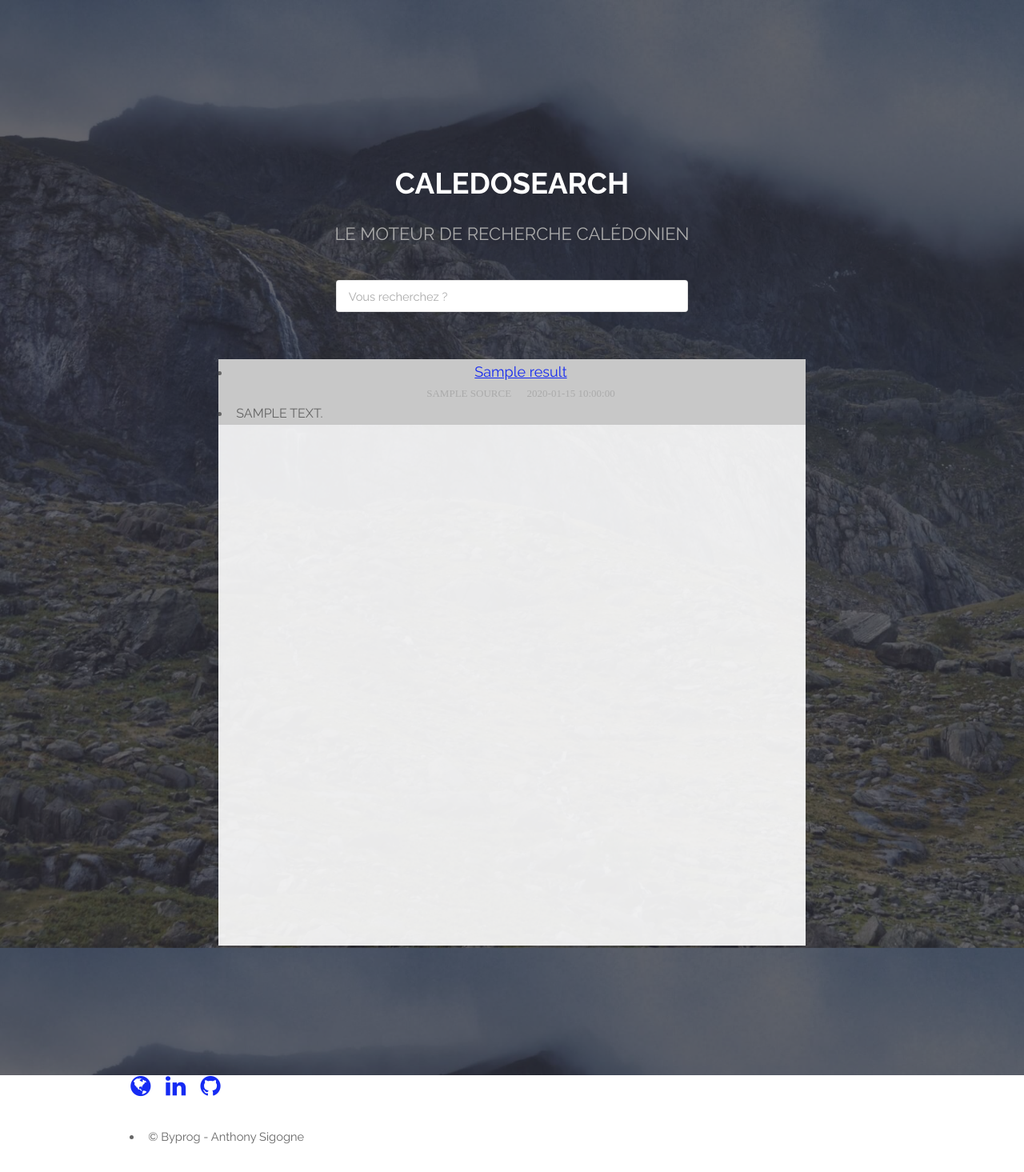
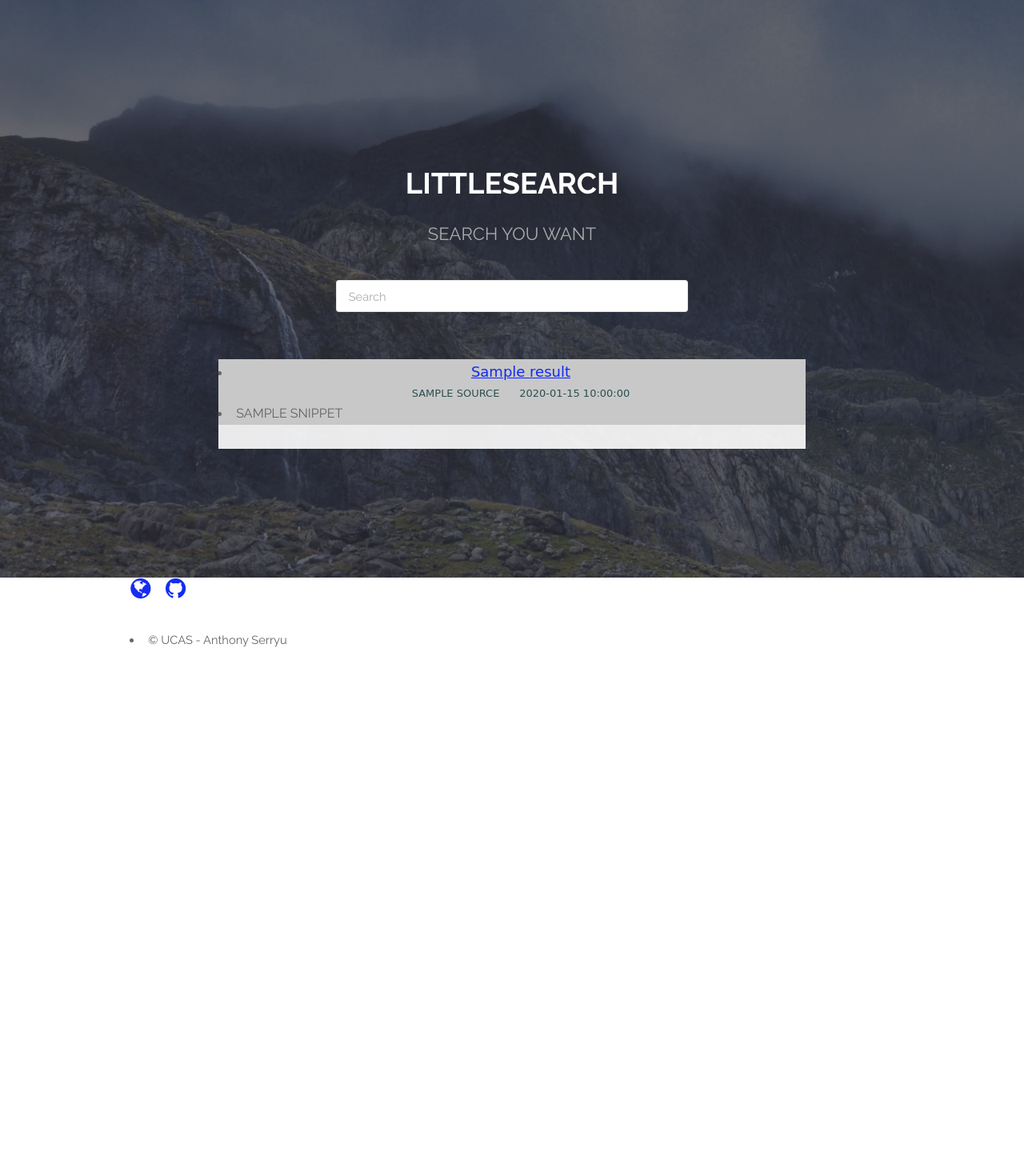
Before and after one commit to serryuer/search-engine-ui, a Flask app: template templates/spatial/index.html in a window 1280 px wide. Shown: the whole page at 80% size. After the commit the page ends 809 px from the top, so only its background shows below. Run offline with Flask 2, Linux system fonts and the light colour scheme; the template is opened without the code that fills it: most values are stand-ins (such as "Sample title", 1, 10 or a date in 2020).

Commit message:
fix some small problem

```diff
--- a/config.py
+++ b/config.py
@@ -1,6 +1,6 @@
 class Config(object):
 
-    index_file_path = 'E:/ir/news-crawler/news/index_files'
+    index_file_path = 'E:/Document/UCAS/spring-semeters/Information Retrieval/Assignment/final project/ir/news-crawler/news/index_files'
 
 
 config = Config()
--- a/run.py
+++ b/run.py
@@ -57,7 +57,7 @@ def search():
     elif query_term:
         # query search engine
 
-        data = query_engine.query_page(
+        data, time  = query_engine.query_page(
             query_term, page_num, page_len, sort_type)
 
         recom_search = query_engine.get_recommend_query(query_term)
@@ -70,7 +70,7 @@ def search():
         # show the list of matching results
         return render_template('spatial/index.html', query=query_term,
                                # response_time=r.elapsed.total_seconds(),
-                               response_time=0.1,
+                               response_time=time,
                                total=data["total"],
                                page_len=page_len,
                                page_num=page_num,
@@ -80,7 +80,7 @@ def search():
                                recommends=recom_search,
                                sort_type=sort_type)
     else:  # retrun home page with hot news
-        data = query_engine.recommend_news()
+        data = query_engine.recommend_news(['华为', '美国'])
 
         # show the list of matching results
         return render_template('spatial/index.html',
--- a/static/spatial/assets/css/main.css
+++ b/static/spatial/assets/css/main.css
@@ -1959,7 +1959,6 @@ button.special:active,
     margin: 0 auto;
     width: 50em;
     background-color: rgba(255, 255, 255, 0.9);
-    height: 50em;
     overflow: auto;
 }
 
--- a/templates/spatial/index.html
+++ b/templates/spatial/index.html
@@ -7,74 +7,79 @@
 <html>
 
 <head>
-    <title>CaledoSearch by BYPROG</title>
-    <meta charset="utf-8" />
-    <meta name="viewport" content="width=device-width, initial-scale=1" />
-    <link rel="stylesheet" href="static/spatial/assets/css/main.css" />
-    <link rel="stylesheet" href="static/spatial/assets/css/paginate.css" />
+    <title>LittleSearch</title>
+    <meta charset="utf-8"/>
+    <meta name="viewport" content="width=device-width, initial-scale=1"/>
+    <link rel="stylesheet" href="static/spatial/assets/css/main.css"/>
+    <link rel="stylesheet" href="static/spatial/assets/css/paginate.css"/>
 </head>
 
 <body class="landing">
 
 <!-- HOME -->
-    {%if not query%}
+{% if not query %}
     <section id="banner">
-        <h2>CaledoSearch</h2>
-        <p>Le moteur de recherche calédonien</p>
+        <h2>LittleSearch</h2>
+        <p>Search You Want</p>
         <ul class="actions">
             <li>
                 <form action="/" method="GET" name="search" role="search">
-                    <input id="query" name="query" type="text" value="" placeholder="Vous recherchez ?" />
+                    <input id="query" name="query" type="text" value="" placeholder="Search"/>
                 </form>
             </li>
         </ul>
         <div class="recom_news">
-            {%for result in results%}
+            {% for result in results %}
                 <ul>
                     <li>
                         <div class="recom_new_info">
-                        <a target="_blank" href="{{result.url}}" style="display: inline-block;font-size: large">{{result.title|safe}}</a>
-                        <p style="margin-bottom: 0em;font-size: small;font-family: serif;">
-                            {{result.source}}&nbsp;&nbsp;&nbsp;&nbsp;&nbsp;&nbsp;{{result.publish_time}}
+                            <a target="_blank" href="{{ result.url }}"
+                               style="font-family:cursive; display: inline-block;font-size: large">{{ result.title|safe }}</a>
+                            <p style="font-family:cursive; margin-bottom: 0em;font-size: small; color:darkslategray">
+                                {{ result.source }}&nbsp;&nbsp;&nbsp;&nbsp;&nbsp;&nbsp;{{ result.publish_time }}
                             </p>
                         </div>
                     </li>
                     <li>
                         <p style="text-align: left; color: rgb(100,100,100); font-size: medium; margin-bottom: 1em">
-                        {{result.description|safe}}
+                            {{ result.snippet|safe }}
                         </p>
                     </li>
                 </ul>
-            {%endfor%}
+            {% endfor %}
         </div>
     </section>
-    {%endif%}
+{% endif %}
 
 <!-- RESULTS -->
-    {%if query%}
+{% if query %}
     <section id="three" class="wrapper style1">
         <div class="image rounded" style="float:left;margin-left:30px;top:-20px;margin-right:20px">
-            <a href="/"><img src="static/spatial/images/caledonie.jpg" alt="" style="width:100px;height:100px" /></a>
+            <a href="/"><img src="static/spatial/images/caledonie.jpg" alt="" style="width:100px;height:100px"/></a>
         </div>
         <div class="container">
             <div>
                 <form action="/" method="GET" name="search" role="search">
                     <header class="major special">
-                        <input name="query" id="query" type="text" style="display:none" value="{{query}}"></input>
-                        <h2 id="queryeditable" style="font-size:larger" contenteditable="true">{{query}} <svg focusable="false" xmlns="http://www.w3.org/2000/svg" viewBox="0 0 24 24">
-							<path
-								d="M15.5 14h-.79l-.28-.27C15.41 12.59 16 11.11 16 9.5 16 5.91 13.09 3 9.5 3S3 5.91 3 9.5 5.91 16 9.5 16c1.61 0 3.09-.59 4.23-1.57l.27.28v.79l5 4.99L20.49 19l-4.99-5zm-6 0C7.01 14 5 11.99 5 9.5S7.01 5 9.5 5 14 7.01 14 9.5 11.99 14 9.5 14z">
-							</path>
-                        </svg></h2>
+                        <form action="/" method="GET" name="search" role="search">
+                            <input style="width: 70%;" id="query" name="query" type="text" value="" placeholder="Search"/>
+                        </form>
                         <div>
                             <p style="font-family: auto; font-size: medium;display: inline-block;float: left;">
-                                About {{total}} results ({{response_time}} seconds)
+                                About {{ total }} results ({{ response_time }} seconds)
                             </p>
-                            <div class="sort_form" style="width: 46%;display: inline-block;float: right;  {%if similar%}visibility: hidden;{%endif%}">
-                                <form id="sort_type" action="/?query={{query}}&sort=" method="get">
-                                    <input name="sort" onchange="this.form.submit();" type="radio" value="1" style="opacity: 1; margin-right: 0.5em;" {%if sort_type==1 %}checked=true {%endif%} />相关性
-                                    <input name="sort" onchange="this.form.submit();" type="radio" value="2" style="opacity: 1; margin-right: 0.5em;" {%if sort_type==2 %}checked=true {%endif%}/>热度
-                                    <input name="sort" onchange="this.form.submit();" type="radio" value="3" style="opacity: 1; margin-right: 0.5em;" {%if sort_type==3 %}checked=true {%endif%}/>时间
+                            <div class="sort_form"
+                                 style="width: 46%;display: inline-block;float: right;  {% if similar %}visibility: hidden;{% endif %}">
+                                <form id="sort_type" action="/?query={{ query }}&sort=" method="get">
+                                    <input name="sort" onchange="this.form.submit();" type="radio" value="1"
+                                           style="opacity: 1; margin-right: 0.5em;"
+                                           {% if sort_type==1 %}checked=true {% endif %}/>相关性
+                                    <input name="sort" onchange="this.form.submit();" type="radio" value="2"
+                                           style="opacity: 1; margin-right: 0.5em;"
+                                           {% if sort_type==2 %}checked=true {% endif %}/>热度
+                                    <input name="sort" onchange="this.form.submit();" type="radio" value="3"
+                                           style="opacity: 1; margin-right: 0.5em;"
+                                           {% if sort_type==3 %}checked=true {% endif %}/>时间
                                 </form>
                             </div>
                         </div>
@@ -83,30 +88,33 @@
 
                 <div>
                     <div class="feature-grid" style="display: inline-block; width: 70%;">
-                        {%for result in results%}
+                        {% for result in results %}
                             <div class="feature">
                                 <div class="content">
-                                <a color="rgb(100,100,100)" target="_blank" href="{{result['url']}}" font-size="large">{{result.title|safe}}</a>
+                                    <a color="rgb(100,100,100)" target="_blank" href="{{ result['url'] }}"
+                                       font-size="large">{{ result.title|safe }}</a>
                                     <div class="newsinfo ">
                                         <div class="left-source ">
-                                        <p style="margin-bottom: 1em"> {{result["source"]}}&nbsp;&nbsp;&nbsp;&nbsp;&nbsp;&nbsp;{{result.publish_time}}</p>
+                                            <p style="margin-bottom: 1em; font-family: auto"> {{ result["source"] }}&nbsp;&nbsp;&nbsp;&nbsp;&nbsp;&nbsp;{{ result.publish_time }}</p>
                                         </div>
-                                    <div class="right-similar "><a href="/?query={{result.title}}&similar=true&url={{result.url}}">相似新闻</a></div>
-                                </div>
-                                <p style="font-family: monospace">{{result.description|safe}}</p>
+                                        <div class="right-similar "><a
+                                                href="/?query={{ result.title }}&similar=true&url={{ result.url }}">相似新闻</a>
                                         </div>
                                     </div>
-                        {%endfor%}
+                                    <p style="font-family: monospace">{{ result.description|safe }}</p>
+                                </div>
+                            </div>
+                        {% endfor %}
                     </div>
 
-                    <div class="recom_search" style="  {%if similar%}visibility: hidden;{%endif%}">
+                    <div class="recom_search" style="  {% if similar %}visibility: hidden;{% endif %}">
                         <span>相关搜索</span>
                         <ul>
-                            {%for query in recommends%}
+                            {% for query in recommends %}
                                 <li>
-                                <a href=" /?query={{query.term}} ">{{query.term}}</a>
+                                    <a href=" /?query={{ query.term }} ">{{ query.term }}</a>
                                 </li>
-                            {%endfor%}
+                            {% endfor %}
                         </ul>
                     </div>
                 </div>
@@ -116,15 +124,18 @@
 
                 <ul class="pagination ">
                     <li class="pagination-item--wide first ">
-                        <a class="pagination-link--wide first {%if page_num==1%}disabled{%endif%} " href="/?query={{query}}&page_num={{page_num-1}} ">Previous</a>
+                        <a class="pagination-link--wide first {% if page_num==1 %}disabled{% endif %} "
+                           href="/?query={{ query }}&page_num={{ page_num-1 }} ">Previous</a>
                     </li>
                     {% for i in range_pages %}
-                    <li class="pagination-item {%if page_num==i %}is-active{%endif%} {%if loop.index0==0 %}first-number{%endif%} ">
-                        <a class="pagination-link " href="/?query={{query}}&page_num={{i}}&page_len={{page_len}} ">{{i}}</a>
+                        <li class="pagination-item {% if page_num==i %}is-active{% endif %} {% if loop.index0==0 %}first-number{% endif %} ">
+                            <a class="pagination-link "
+                               href="/?query={{ query }}&page_num={{ i }}&page_len={{ page_len }} ">{{ i }}</a>
                         </li>
                     {% endfor %}
                     <li class="pagination-item--wide last ">
-                        <a class="pagination-link--wide last {%if page_num==maxpage%}disabled{%endif%} " href="/?query={{query}}&page_num={{page_num + 1}} ">Next</a>
+                        <a class="pagination-link--wide last {% if page_num==maxpage %}disabled{% endif %} "
+                           href="/?query={{ query }}&page_num={{ page_num + 1 }} ">Next</a>
                     </li>
                 </ul>
 
@@ -136,24 +147,24 @@
     <section id="four " class="wrapper style3 special ">
         <div class="container ">
             <header class="major ">
-                <h2>Un site n'est pas référencé ?</h2>
+                <h2>You want to contact us?</h2>
             </header>
             <form method="post " name="reference " method="POST " action="# ">
                 <div class="row uniform 50% ">
                     <div class="4u 12u$(xsmall) ">
-                        <input type="text " name="url " value=" " placeholder="URL du site " />
+                        <input type="text " name="url " value="name" placeholder="Name"/>
                     </div>
                     <div class="4u$ 12u$(xsmall) ">
-                        <input type="email " name="email " value=" " placeholder="Email " />
+                        <input type="email " name="email " value="email" placeholder="Email "/>
                     </div>
                     <div class="4u$ 12u$(xsmall) " style="clear:none; ">
-                        <input type="submit " value="Envoyer " class="special small " />
+                        <input type="submit " value="tel " class="Tel "/>
                     </div>
                 </div>
             </form>
         </div>
     </section>
-    {%endif%}
+{% endif %}
 
 <!-- ABOUT -->
 <!--section id="four " class="wrapper style3 special ">
@@ -172,17 +183,14 @@
     <div class="container ">
         <ul class="icons ">
             <li>
-                    <a href="https://www.byprog.com " target="_blank " class="icon fa-globe "></a>
+                <a href="https://serryuer.github.io/" target="_blank " class="icon fa-globe "></a>
             </li>
             <li>
-                    <a href="https://www.linkedin.com/in/anthonysigogne/ " target="_blank " class="icon fa-linkedin "></a>
-                </li>
-                <li>
-                    <a href="https://github.com/AnthonySigogne " target="_blank " class="icon fa-github "></a>
+                <a href="https://github.com/serryuer " target="_blank " class="icon fa-github "></a>
             </li>
         </ul>
         <ul class="copyright ">
-                <li>&copy; Byprog - Anthony Sigogne</li>
+            <li>&copy; UCAS - Anthony Serryu</li>
             <!--li>Design: <a href="http://templated.co ">TEMPLATED</a></li-->
         </ul>
     </div>
```
Also changed, not shown: query.py (+74 -33 lines), README.md, 1 other file. Lines whose indentation alone changed are shown as unchanged.
